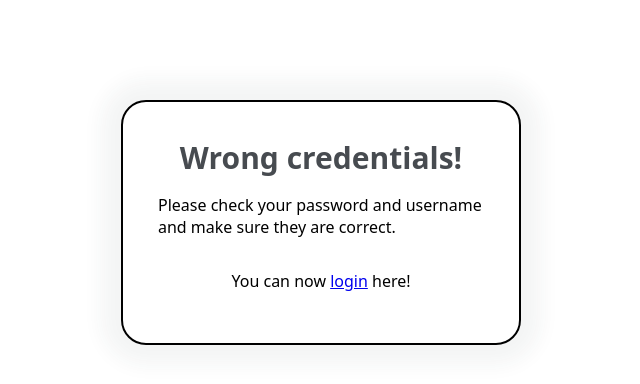
After one commit to Dec-246/Complaint_Management_System, a PHP site: page /ComplaintManagementSystem/Includes/wrongCreds.php in a window 1280 px wide. The commit adds this page. Shown: the top 384 px of the page, without its empty margins (319-959 px from the left). Run offline with PHP 8.4, Linux system fonts and the light colour scheme.

Commit message:
creating wrong credentials screen

```diff
--- /dev/null
+++ b/Includes/wrongCreds.php
@@ -0,0 +1,39 @@
+<!-- Complete header in login to warn user their details are not correct -->
+
+
+<!DOCTYPE html>
+<html>
+<head>
+    <meta name="viewport" content="width=device-width, initial-scale=1.0">
+<!-- mobile phones -->
+<link rel="stylesheet" media="screen and (max-width: 600px)" href="../CSS/global.css">
+
+    <!-- tablets/ large phones -->
+<link rel="stylesheet" media="screen and (min-width: 600px)" href="../CSS/global.css">
+
+    <!-- landscape tablets -->
+<link rel="stylesheet" media="screen and (min-width: 768px)" href="../CSS/global.css">
+
+<!-- laptops/ desktops -->
+<link rel="stylesheet" media="screen and (min-width: 992px)" href="../CSS/global.css">
+
+<!-- large laptops/ desktops -->
+<link rel="stylesheet" media="screen and (min-width: 1200px)" href="../CSS/global.css">
+
+<title>Account not activated!</title>
+</head>
+
+<body>
+
+<div class="form login-form">
+    <h1>Wrong credentials!</h1>
+
+    <P>Please check your password and username and make sure they are correct.</P>
+    <P>You can now <a href="../login.php">login</a> here!</P>
+
+</div>
+
+
+
+</body>
+</html>
```
Also changed, not shown: authenticate.php (+7 -3 lines).
